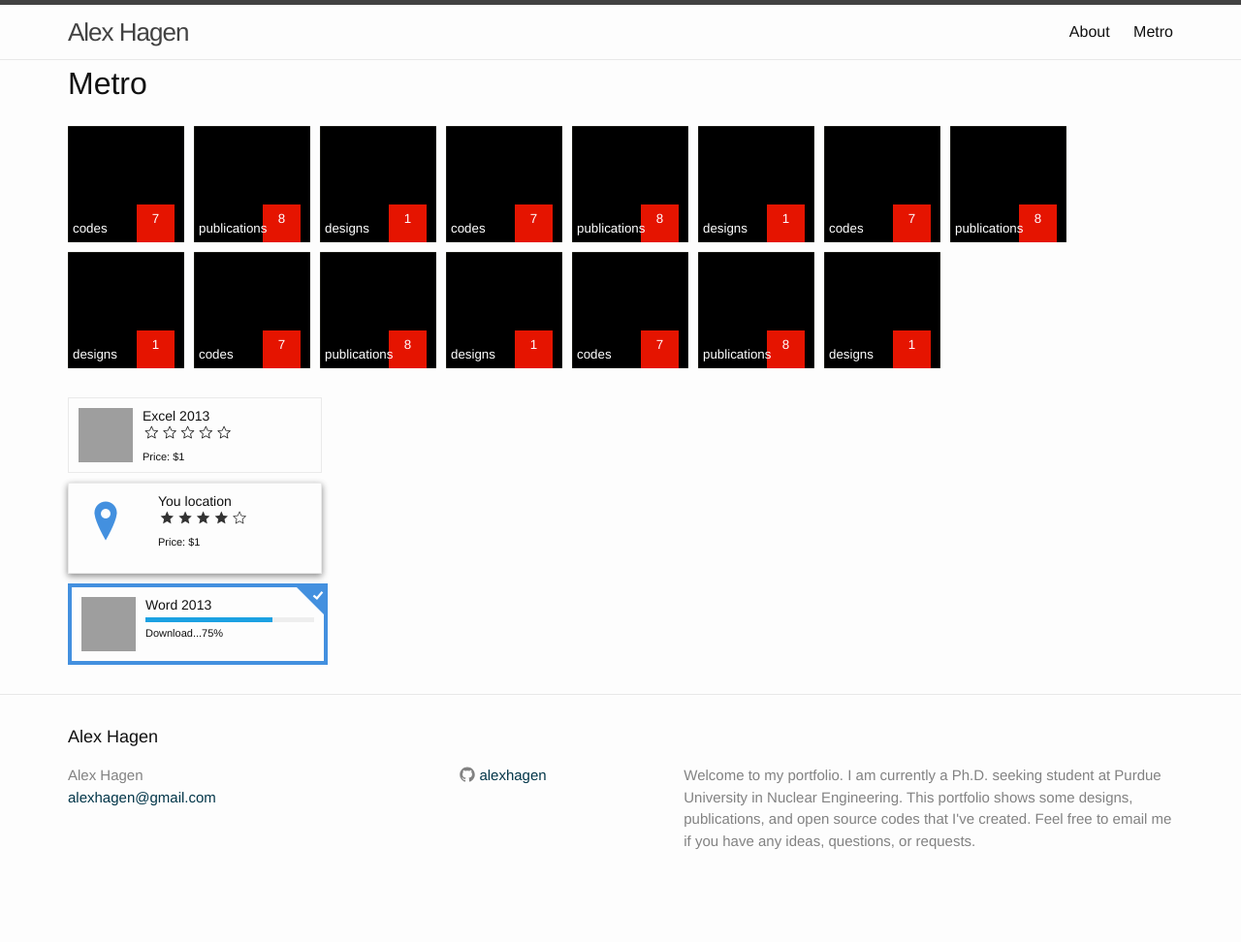
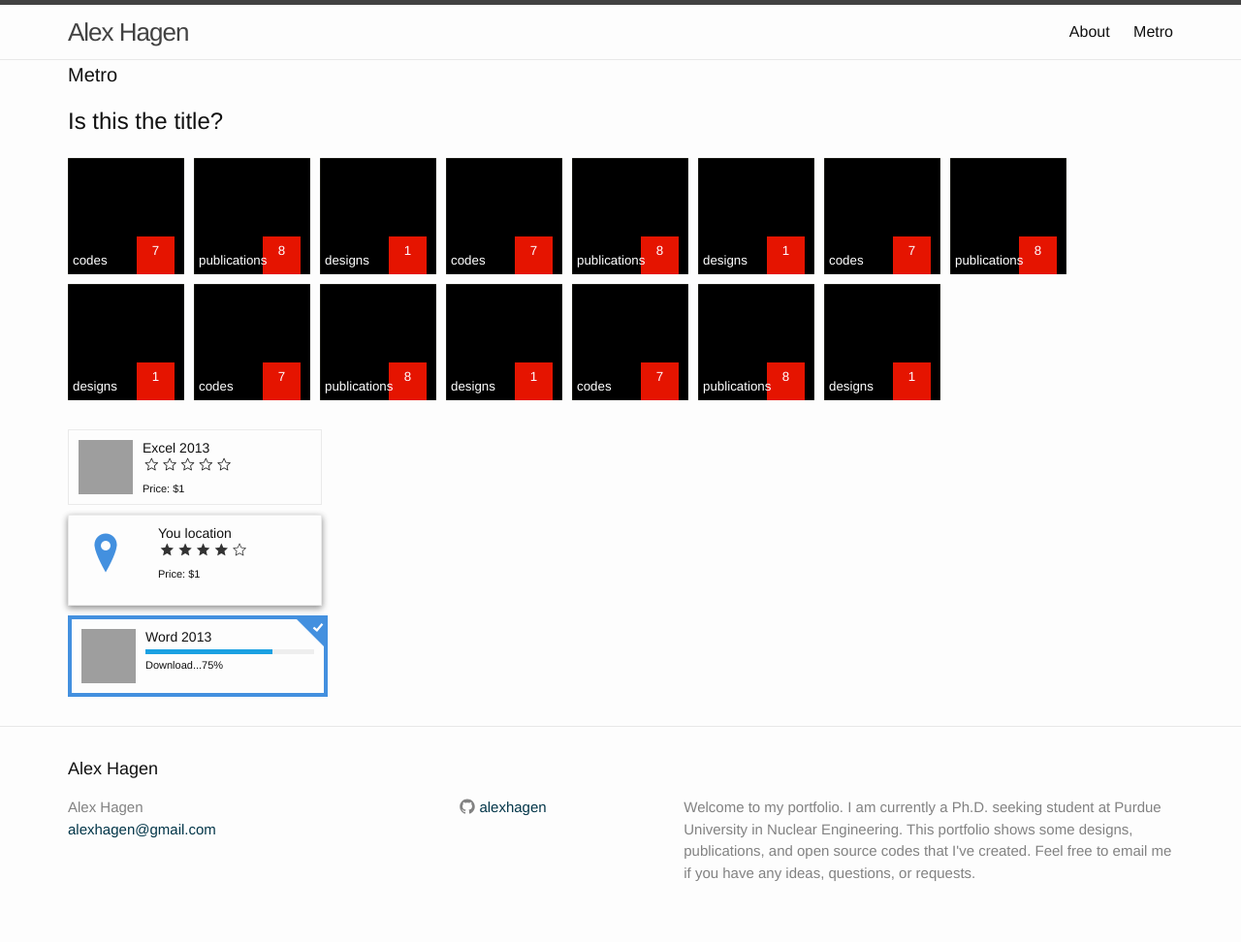
Before and after one commit to alexhagen/alexhagen.github.io, a Jekyll site: the page built from metro.md, in a window 1280 px wide. Shown: the whole page at 97% size. Built offline with Jekyll 4.4.1, drawn with Linux system fonts in a browser that asks for light colours; before the commit the page ends 939 px from its top, so only the background shows below that; grey boxes are pictures that could not be loaded.

Commit message:
changing things

```diff
--- a/_layouts/metro.html
+++ b/_layouts/metro.html
@@ -10,7 +10,7 @@
 <div class="metro">
     <div class="container">
         <div class="grid">
-            <h1>{{page.title}}</h1>
+            <h1 class="page-heading">{{page.title}}</h1>
             {{ content }}
         </div>
     </div>
--- a/metro.md
+++ b/metro.md
@@ -15,6 +15,8 @@
 {% for post in site.categories.designs %}
    {% capture designs_count %} {{ designs_count | plus: 1 }} {% endcapture %}
 {% endfor %}
+
+## Is this the title?
 
 <div class="row">
 
```
